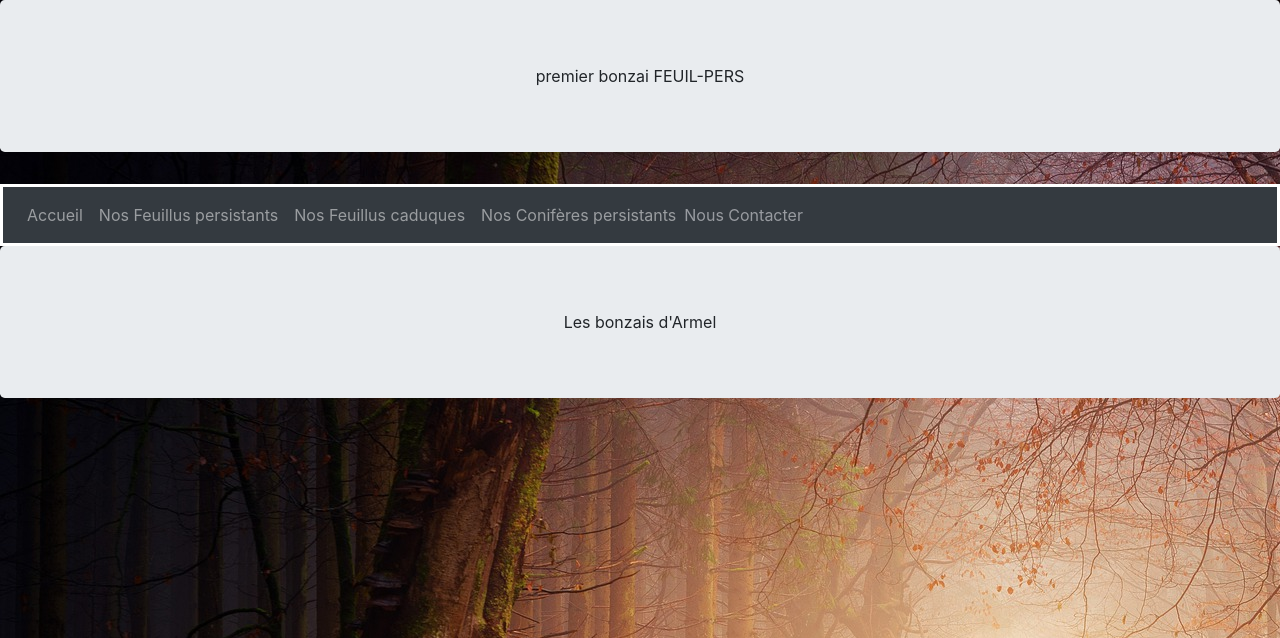
After one commit to jrlv16/PROJECT_OUT, a Django app: page /bonzai/1 in a window 1280 px wide. The commit adds this page. Shown: the top 638 px of the page. Run offline with Django 3.2, Linux system fonts and the light colour scheme; data comes from the database, SQL or seed files in the repository; some libraries are stand-ins or nearby versions.

Commit message:
Menu, page détail, tri par famile

```diff
--- a/APP/models.py
+++ b/APP/models.py
@@ -28,9 +28,5 @@ class Bonzai(models.Model):
     provenance = models.CharField(max_length=20)
     img_arbre = models.ImageField(null = True, blank = True, upload_to='logo')
 
-    def bonzai(self):
-        return self.Page()
-
-
     def __str__(self):
         return '{} {}'.format(self.nom, self.type_arbre)
--- a/APP/static/main.css
+++ b/APP/static/main.css
@@ -29,3 +29,28 @@ header{
     border: white solid 3px;
     color: white;
 }
+
+.iconne, .enlettre {
+    color: #989ba0;
+
+}
+
+a.enlettre:hover, a.iconne:hover {
+    text-decoration: none;
+    color:#bcc0c8;
+
+}
+
+.iconne{
+    display: none;
+}
+
+@media (max-width: 767px){
+    .enlettre{
+        display: none;
+    }
+
+    .iconne{
+        display: block;
+    }
+}
--- /dev/null
+++ b/APP/templates/_menu.html
@@ -0,0 +1,29 @@
+<div>
+            <nav class="navbar navbar-expand-md bg-dark navbar-dark">
+
+                <div class="align-items-center" id="navigation">
+
+                    <!-- Toggler/collapsibe Button -->
+                    <div id="in-navigation">
+                        <button class="navbar-toggler" type="button" data-toggle="collapse" data-target="#collapsibleNavbar, #rech">
+                            <span class="navbar-toggler-icon"></span>
+                        </button>
+
+                        <!-- Navbar links -->
+                        <div class="collapse navbar-collapse align-items-center" id="collapsibleNavbar">
+                            <ul class="navbar-nav">
+                                <li class="nav-item"><a class="nav-link" href =" {% url 'accueil' %} "> Accueil </a></li>
+                                <li class="nav-item"><a class="nav-link" href =" {% url 'bonzai_par_type' 'FEUIL-PERS'%} "> Nos Feuillus persistants </a></li>
+                                <li class="nav-item"><a class="nav-link" href =" {% url 'bonzai_par_type' 'FEUIL-CADU'%} "> Nos Feuillus caduques </a></li>
+                                <li class="nav-item"><a class="nav-link" href =" {% url 'bonzai_par_type' 'CONIF-PERS'%} "> Nos Conifères persistants </a></li>
+                            </ul>
+                        </div>
+                    </div>
+                </div>
+                <div class="float-right">
+                    <a class="enlettre" href="/contact"> Nous Contacter</a>
+                    <a class="iconne" href="tel:+33781464396">  <i class="fas fa-phone"> </i></a>
+                </div>
+            </nav>
+        </div>
+    </div>
--- a/APP/templates/base.html
+++ b/APP/templates/base.html
@@ -17,9 +17,8 @@
     <meta name="viewport" content="width=device-width, initial-scale=1.0">
     <meta http-equiv="X-UA-Compatible" content="ie=edge">
     <link rel="stylesheet" href="https://use.fontawesome.com/releases/v5.7.2/css/all.css" integrity="sha384-fnmOCqbTlWIlj8LyTjo7mOUStjsKC4pOpQbqyi7RrhN7udi9RwhKkMHpvLbHG9Sr" crossorigin="anonymous">
-    <!--
     <link rel="stylesheet" href="https://cdnjs.cloudflare.com/ajax/libs/font-awesome/4.7.0/css/font-awesome.min.css">
-    -->
+
     <title>
         {% block title %}
         {% endblock title %}
@@ -34,9 +33,7 @@
         </div>
     </div>
     <div class="main_menu">
-        {% block menu_principal %}
-            Ici viendra notre menu
-        {% endblock menu_principal %}
+        {% include '_menu.html' %}
     </div>
 </header>
 <body>
--- a/APP/templates/bonzai/bonzai.html
+++ b/APP/templates/bonzai/bonzai.html
@@ -20,7 +20,7 @@
                     <h4 class="card-title text-center">{{ b.nom }} </h4>
                     <p class="card-text text-center">{{ b.age}} ans {{ b.taille }}m </p>
                     <div class="text-center">
-                    <a href="#" class="btn btn-success">Voir la description</a>
+                    <a href="{% url 'detail_bonzai' b.id %}" class="btn btn-success">Voir la description</a>
                     </div>
                 </div>
             </div>
--- /dev/null
+++ b/APP/templates/bonzai/detail_bonzai.html
@@ -0,0 +1,11 @@
+{% extends 'base.html' %}
+{% load static %}
+
+
+{% block title %}
+    Les bonzais d'Armel{{ object.nom }}
+{% endblock title %}
+
+{% block title_header %}
+    {{ object.nom }} {{ object.type_arbre }}
+{% endblock title_header %}
--- a/APP/urls.py
+++ b/APP/urls.py
@@ -2,7 +2,7 @@ from django.urls import path
 from . import views
 
 urlpatterns = [
-    # path('contact', views.contact, name='contact'),
-    path('', views.index),
-    # path('<str:pagename>', views.index, name = 'index'),
+    path('', views.index, name="accueil"),
+    path('bonzai/<int:pk>', views.BonzaiDetailView.as_view(), name = 'detail_bonzai'),
+    path('bonzai_cat/<str:typarbre>', views.BonzaiListView.as_view(), name= 'bonzai_par_type')
     ]
--- a/APP/views.py
+++ b/APP/views.py
@@ -1,16 +1,20 @@
 from django.shortcuts import render, get_object_or_404
+from django.views.generic.detail import DetailView
+from django.views.generic import ListView
 from .models import Bonzai
 
 # Create your views here.
 # une méthode créée comme une fonction
 
 def index(request):
-    # bonzai = '/' + bonzai
-    # pg = get_object_or_404(Bonzai)
+    context = {'bonzai_list' : Bonzai.objects.all(),}
+    return render(request, 'bonzai/bonzai.html', context)
 
-    context = {'bonzai_list' : Bonzai.objects.all(),
-                }
+class BonzaiDetailView(DetailView):
+    model = Bonzai
+    template_name ='bonzai/detail_bonzai.html'
 
-    # assert False # permet de tester l'affichage de la page
-
-    return render(request, 'bonzai/bonzai.html', context)
+class BonzaiListView(ListView):
+    template_name = 'bonzai/bonzai.html'
+    def get_queryset(self):
+        return Bonzai.objects.filter(type_arbre= self.kwargs.get('typarbre'))
--- a/PROJECT/urls.py
+++ b/PROJECT/urls.py
@@ -20,5 +20,5 @@ from django.conf import settings
 
 urlpatterns = [
     path('admin/', admin.site.urls),
-    path('APP/', include('APP.urls'))
+    path('', include('APP.urls'))
 ] + static(settings.MEDIA_URL, document_root=settings.MEDIA_ROOT)
```
